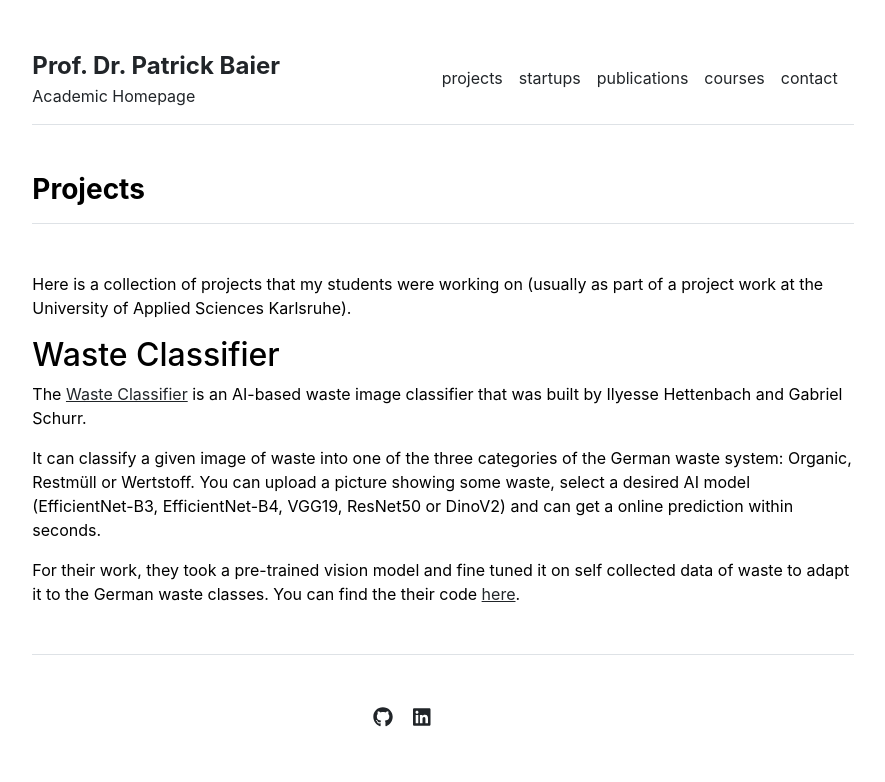
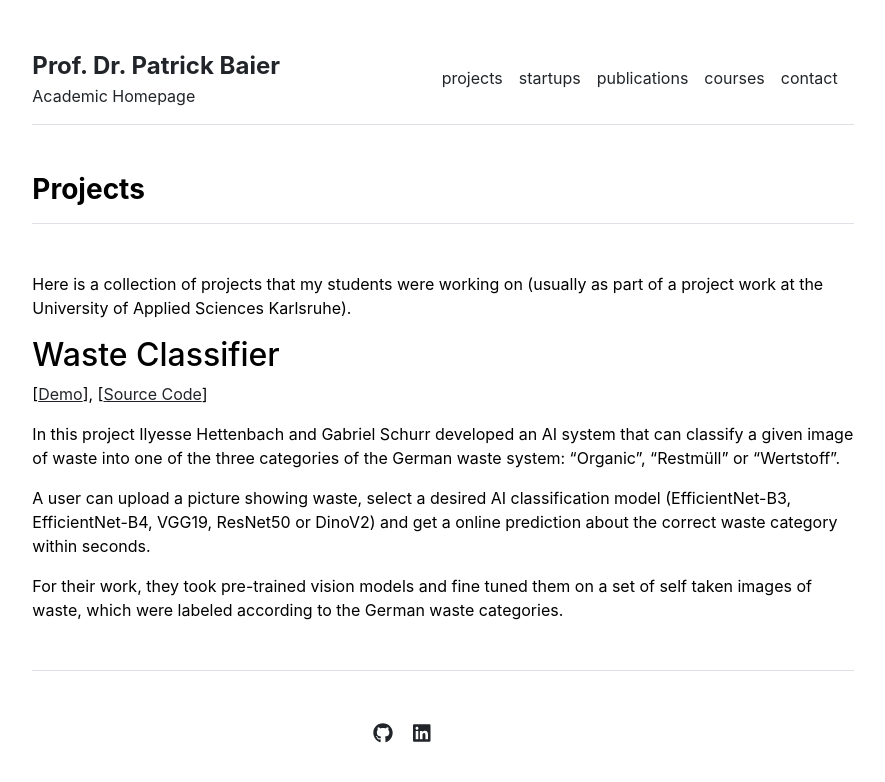
Before and after one commit to pabair/pabair.github.io, a Jekyll site: the page built from projects.md, in a window 1280 px wide. Shown: the top 782 px of the page, without its empty margins (197-1082 px from the left). Built offline with Jekyll 4.4.1, drawn with Linux system fonts in a browser that asks for light colours.

Commit message:
added content

```diff
--- a/projects.md
+++ b/projects.md
@@ -6,10 +6,10 @@ title: "Projects"
 Here is a collection of projects that my students were working on (usually as part of a project work at the University of Applied Sciences Karlsruhe).
 
 ## Waste Classifier
-The [Waste Classifier](http://193.196.37.242:7860/) is an AI-based waste image classifier that was built by Ilyesse Hettenbach and Gabriel Schurr.
+\[[Demo](http://193.196.37.242:7860/)\], \[[Source Code](https://github.com/Gabriel9753/Waste-Classification-Project)\]
 
-It can classify a given image of waste into one of the three categories of the German waste system: Organic, Restmüll or Wertstoff.
-You can upload a picture showing some waste, select a desired AI model (EfficientNet-B3, EfficientNet-B4, VGG19, ResNet50 or DinoV2) and can get a online prediction within seconds.
+In this project Ilyesse Hettenbach and Gabriel Schurr developed an AI  system that can classify a given image of waste into one of the three categories of the German waste system: "Organic", "Restmüll" or "Wertstoff".
 
-For their work, they took a pre-trained vision model and fine tuned it on self collected data of waste to adapt it to the German waste classes.
-You can find the their code [here](https://github.com/Gabriel9753/Waste-Classification-Project).
+A user can upload a picture showing waste, select a desired AI classification model (EfficientNet-B3, EfficientNet-B4, VGG19, ResNet50 or DinoV2) and get a online prediction about the correct waste category within seconds.
+
+For their work, they took pre-trained vision models and fine tuned them on a set of self taken images of waste, which were labeled according to the German waste categories.
```
